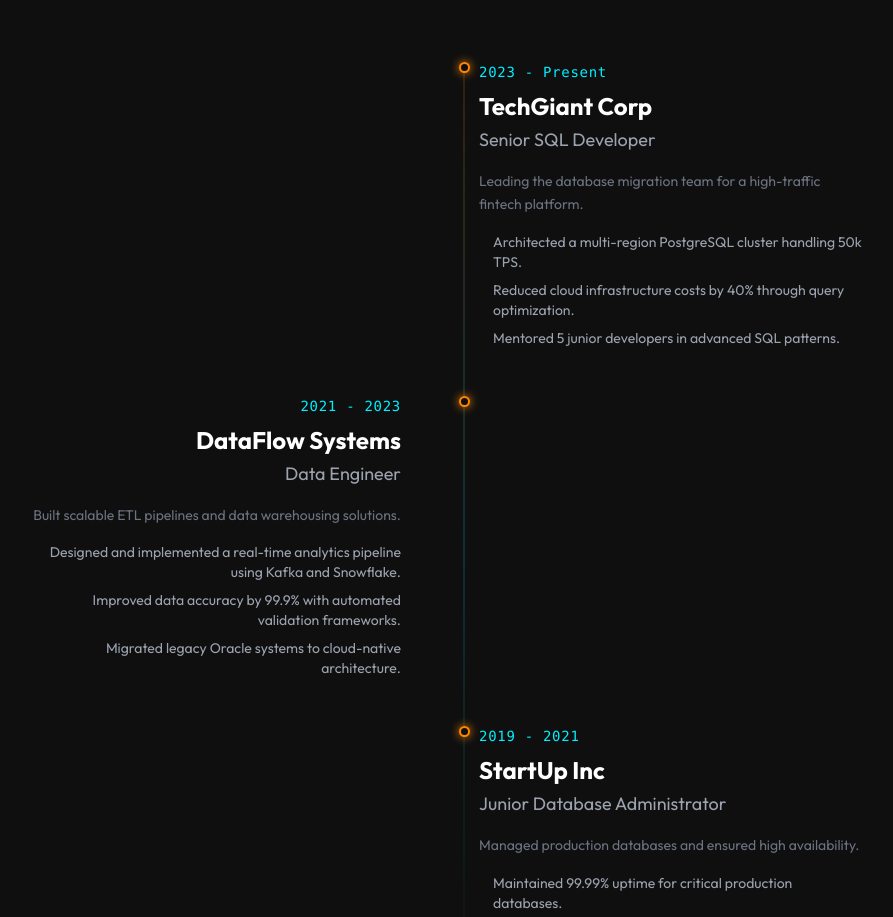
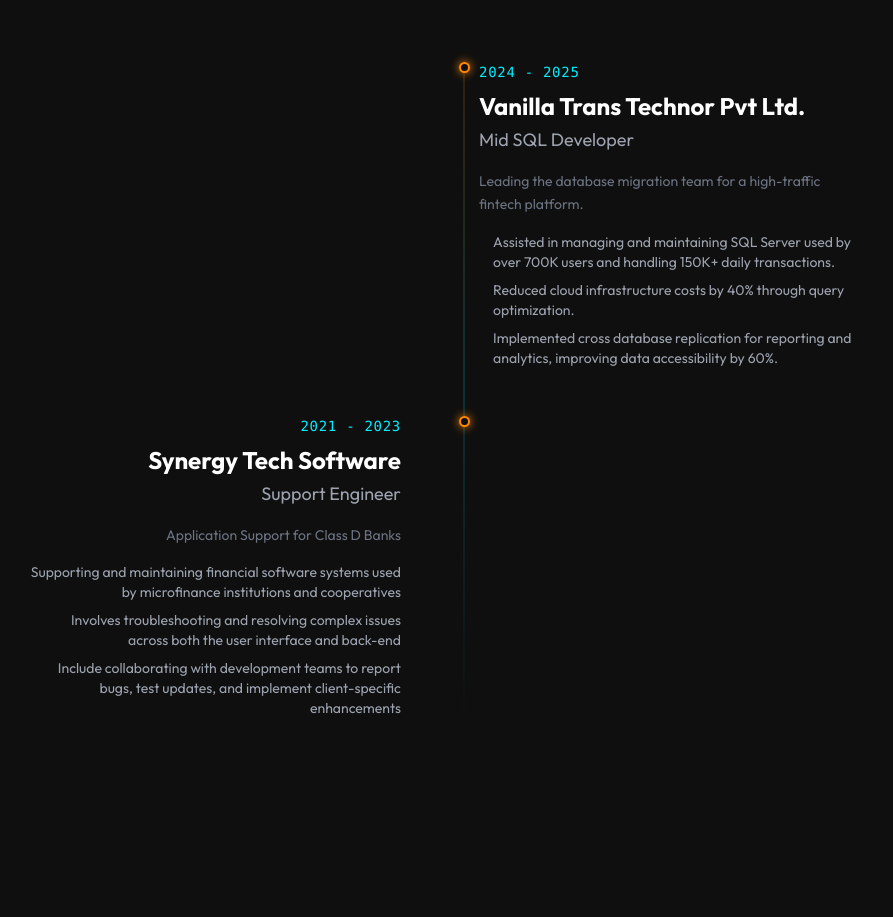
Before and after one commit to davitkhanal-ai/Portfolio2026, a React (Vite) app: page / in a window 1280 px wide. Shown: the part 1620-2537 px from the top of the page, without its empty margins (176-1069 px from the left). Built offline with nearby package versions, Linux system fonts and the light colour scheme.

Commit message:
updated experience and contacts

```diff
--- a/src/components/Contact.jsx
+++ b/src/components/Contact.jsx
@@ -41,7 +41,7 @@
                             <input
                                 type="text"
                                 className="w-full bg-white/5 border border-white/10 rounded-lg px-4 py-3 text-white focus:outline-none focus:border-papaya transition-colors"
-                                placeholder="John Doe"
+                                placeholder="Your Name"
                             />
                         </div>
                         <div>
@@ -77,13 +77,13 @@
                         className="flex flex-col items-center md:items-start space-y-8"
                     >
                         <div className="flex gap-6">
-                            <a href="#" className="p-4 bg-white/5 rounded-full hover:bg-white/10 hover:text-papaya transition-all group">
+                            <a href="https://github.com/davitkhanal-ai" className="p-4 bg-white/5 rounded-full hover:bg-white/10 hover:text-papaya transition-all group">
                                 <Github size={24} className="text-gray-300 group-hover:text-papaya" />
                             </a>
-                            <a href="#" className="p-4 bg-white/5 rounded-full hover:bg-white/10 hover:text-cyan transition-all group">
+                            <a href="https://www.linkedin.com/in/davitkhanal/" className="p-4 bg-white/5 rounded-full hover:bg-white/10 hover:text-cyan transition-all group">
                                 <Linkedin size={24} className="text-gray-300 group-hover:text-cyan" />
                             </a>
-                            <a href="#" className="p-4 bg-white/5 rounded-full hover:bg-white/10 hover:text-papaya transition-all group">
+                            <a href="https://www.youtube.com/watch?v=dQw4w9WgXcQ" className="p-4 bg-white/5 rounded-full hover:bg-white/10 hover:text-papaya transition-all group">
                                 <Code size={24} className="text-gray-300 group-hover:text-papaya" />
                             </a>
                         </div>
--- a/src/components/Experience.jsx
+++ b/src/components/Experience.jsx
@@ -3,36 +3,25 @@
 
 const experiences = [
     {
-        year: '2023 - Present',
-        company: 'TechGiant Corp',
-        role: 'Senior SQL Developer',
+        year: '2024 - 2025',
+        company: 'Vanilla Trans Technor Pvt Ltd.',
+        role: 'Mid SQL Developer',
         description: 'Leading the database migration team for a high-traffic fintech platform.',
         achievements: [
-            'Architected a multi-region PostgreSQL cluster handling 50k TPS.',
+            'Assisted in managing and maintaining SQL Server used by over 700K users and handling 150K+ daily transactions.',
             'Reduced cloud infrastructure costs by 40% through query optimization.',
-            'Mentored 5 junior developers in advanced SQL patterns.'
+            'Implemented cross database replication for reporting and analytics, improving data accessibility by 60%.'
         ]
     },
     {
         year: '2021 - 2023',
-        company: 'DataFlow Systems',
-        role: 'Data Engineer',
-        description: 'Built scalable ETL pipelines and data warehousing solutions.',
+        company: 'Synergy Tech Software',
+        role: 'Support Engineer',
+        description: 'Application Support for Class D Banks',
         achievements: [
-            'Designed and implemented a real-time analytics pipeline using Kafka and Snowflake.',
-            'Improved data accuracy by 99.9% with automated validation frameworks.',
-            'Migrated legacy Oracle systems to cloud-native architecture.'
-        ]
-    },
-    {
-        year: '2019 - 2021',
-        company: 'StartUp Inc',
-        role: 'Junior Database Administrator',
-        description: 'Managed production databases and ensured high availability.',
-        achievements: [
-            'Maintained 99.99% uptime for critical production databases.',
-            'Automated backup and recovery procedures reducing RTO by 60%.',
-            'Optimized slow-running queries for the reporting dashboard.'
+            'Supporting and maintaining financial software systems used by microfinance institutions and cooperatives',
+            'Involves troubleshooting and resolving complex issues across both the user interface and back-end',
+            'Include collaborating with development teams to report bugs, test updates, and implement client-specific enhancements'
         ]
     }
 ];
```
